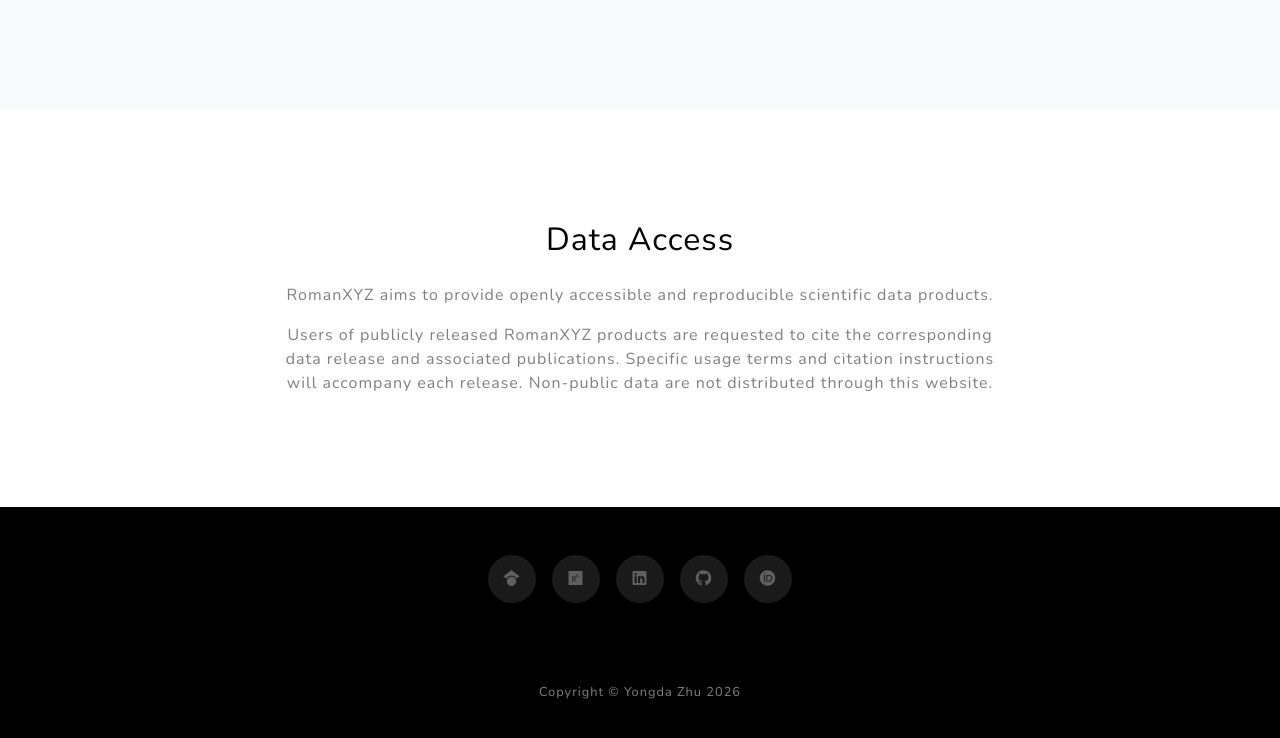
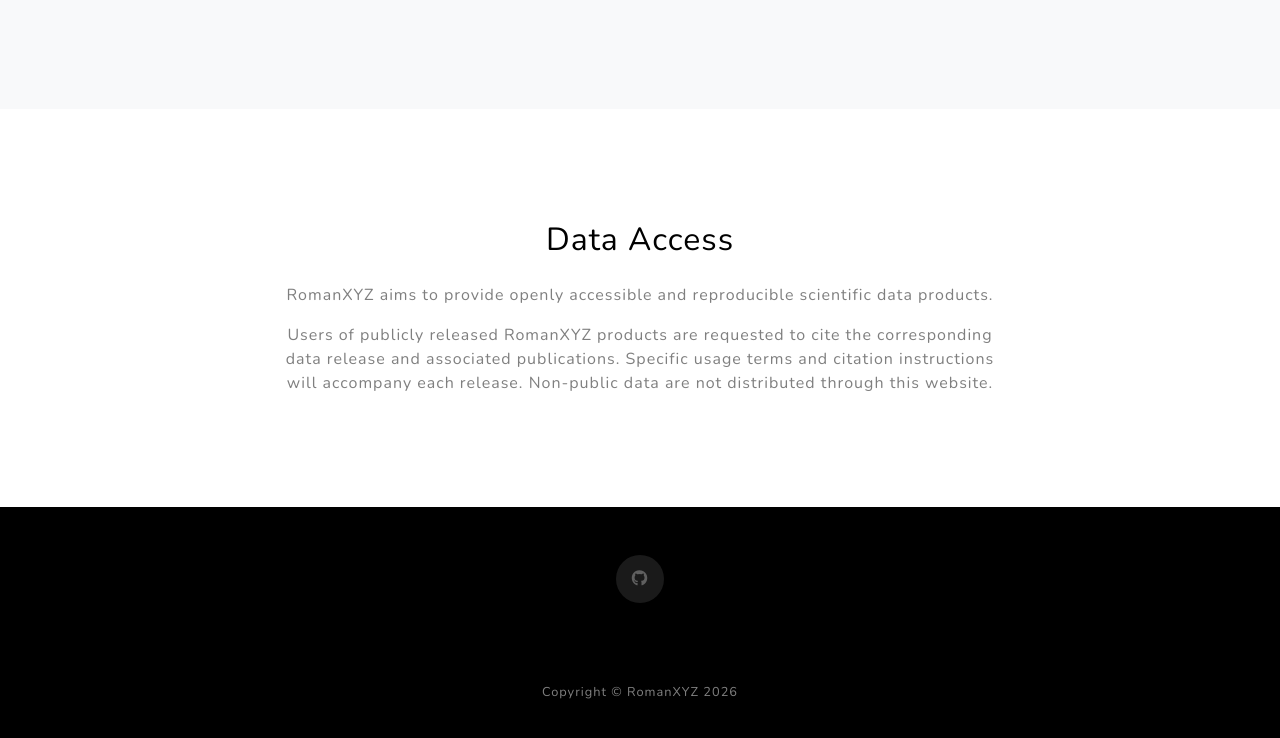
Before and after one commit to romanxyz-astro/romanxyz-astro.github.io, a plain HTML site: page index.html in a window 1280 px wide. Shown: the part 2997-3735 px from the top of the page. Drawn offline with nearby package versions, Linux system fonts and the light colour scheme.

Commit message:
updated page

```diff
--- a/index.html
+++ b/index.html
@@ -93,7 +93,7 @@
                         <p class="text-white-50">
                             The <b>Roman Wide Field Instrument</b> carries a slitless <b>G150 grism</b> covering 1.00&ndash;1.93 &mu;m at a wavelength-dependent resolving power of R = 461 &lambda;/&mu;m (about 460&ndash;890 across the band). Every exposure records the spectrum of every source on 18 detectors at once, with no target pre-selection. This spectroscopy is a core component of the <b>High-Latitude Wide-Area Survey</b>, which will measure redshifts from H&alpha; (z = 0.5&ndash;1.9), [O&nbsp;III] (z = 1.0&ndash;2.9) and [O&nbsp;II] (z = 1.7&ndash;4.2) over thousands of square degrees.
                             <br><br>
-                            <b>RomanXYZ</b> reduces these data. It starts from count-rate (L2) images and produces source catalogs, flux-calibrated 2-D and 1-D spectra with exact error and covariance propagation, contamination models, emission-line redshifts, emission-line maps, and per-exposure <b>kinematic stamps</b> for rotation-curve and kinematic-lensing studies. The step sequence, products and command-line interface follow the JWST/NIRCam slitless reduction developed for the <b>SAPPHIRES</b> survey, adapted to Roman. Traces and sensitivities come from the <a href="https://github.com/roman-grs-pit/roman_disperser"><b>roman_disperser</b></a> optical model.
+                            <b>RomanXYZ</b> reduces these data. It starts from count-rate (L2) images and produces source catalogs, flux-calibrated 2-D and 1-D spectra with exact error and covariance propagation, contamination models, emission-line redshifts, emission-line maps, and per-exposure <b>kinematic stamps</b> for rotation-curve and kinematic-lensing studies. The step sequence, products and command-line interface follow the JWST/NIRCam slitless reduction, adapted to Roman. Traces and sensitivities come from the inflight optical model.
                         </p>
                     </div>
                 </div>
@@ -192,18 +192,14 @@
         <section class="contact-section bg-black" id="contact" style="padding-top: 3rem;">
             <div class="container">
                 <div class="social d-flex justify-content-center" style="margin-top: 0;">
-                    <a class="mx-2" href="https://scholar.google.com/citations?user=wDrSZWYAAAAJ" aria-label="Google Scholar"><i class="fa-brands fa-google-scholar"></i></a>
-                    <a class="mx-2" href="https://www.researchgate.net/profile/Yongda-Zhu" aria-label="ResearchGate"><i class="fa-brands fa-researchgate"></i></a>
-                    <a class="mx-2" href="https://www.linkedin.com/in/yongda-zhu-31b244128" aria-label="LinkedIn"><i class="fa-brands fa-linkedin"></i></a>
-                    <a class="mx-2" href="https://github.com/ydzhuastro/" aria-label="GitHub"><i class="fa-brands fa-github"></i></a>
-                    <a class="mx-2" href="https://ui.adsabs.harvard.edu/search/p_=0&amp;q=orcid%3A0000-0003-3307-7525&amp;sort=date%20desc%2C%20bibcode%20desc" aria-label="NASA ADS"><i class="fa-brands fa-orcid"></i></a>
+                    <a class="mx-2" href="https://github.com/romanxyz-astro" aria-label="RomanXYZ on GitHub"><i class="fa-brands fa-github"></i></a>
                 </div>
             </div>
         </section>
         <!-- Footer-->
         <footer class="footer bg-black small text-center text-white-50">
             <div class="container">
-                Copyright &copy; Yongda Zhu <script>document.write(/\d{4}/.exec(Date())[0])</script>
+                Copyright &copy; RomanXYZ <script>document.write(/\d{4}/.exec(Date())[0])</script>
             </div>
         </footer>
         <!-- Bootstrap core JS-->
```
Also changed, not shown: pipeline.html (+2 -6 lines).
